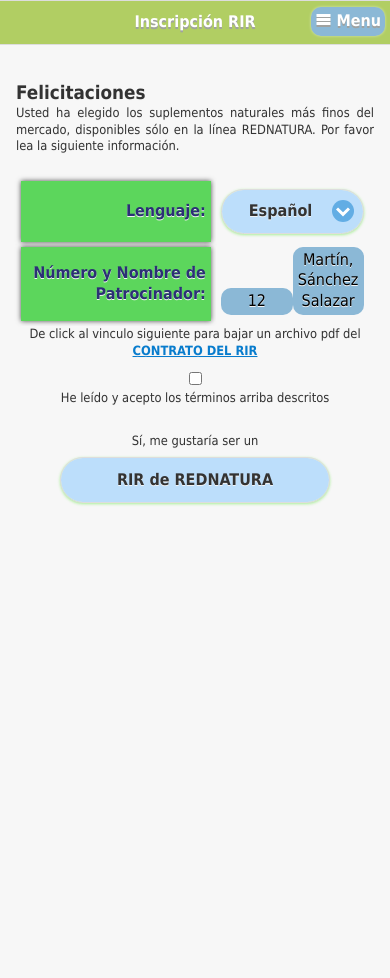
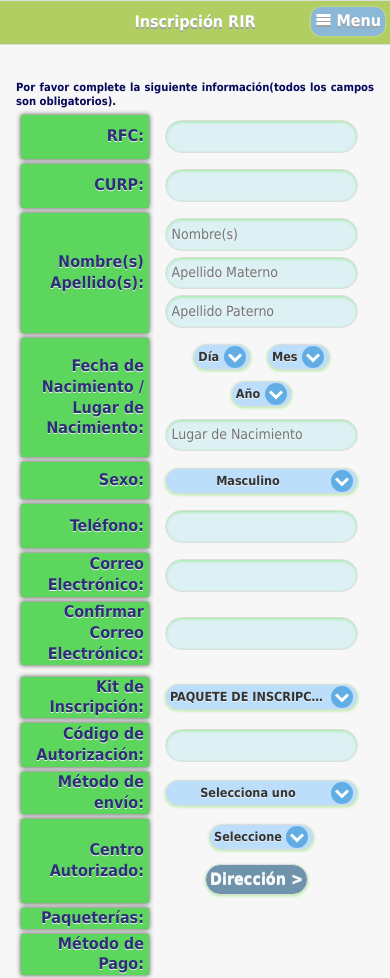
Before and after one commit to juanescru/VBC, a plain HTML site: page www/suscriptores2.html in a window 390 px wide. Shown: the top 978 px of the page. Before the commit the page ends 844 px from the top, so only its background shows below. Drawn offline with Linux system fonts and the light colour scheme; some packages are replaced by stand-ins of ours.

Commit message:
Inscripciones 2

```diff
--- a/www/css/styleSuscriptores.css
+++ b/www/css/styleSuscriptores.css
@@ -38,7 +38,6 @@
 
 table td{
 	padding: 0% 1.5%;
-
 	background-color: #f7f7f7;
 }
 
@@ -54,16 +53,24 @@
 }
 
 label{
+	margin-right: 1px !important;
 	display: inline-block !important;
 	background-color: #8BB8D6;
 	color: #000000;
-	padding: 2%;
+	padding: .5%;
 	width: 50%;
+	border: 1px solid #6F93AB;
 	border-radius: 10px;
 }
 
 div#bienvenida{
 	text-align: justify;
+}
+
+div#bienvenida p{
+	color: #07075B;
+	font-size: .7em;
+	font-weight: bold;
 }
 
 div#contrato{
@@ -76,6 +83,14 @@
 div#siguiente{
 	margin: auto;
 	max-width: 80%;
+}
+
+.ui-btn{
+	padding: 4px !important;
+}
+
+.ui-btn-icon-right{
+	padding-right: 2.5em !important;
 }
 
 @media (min-width: 640px) {
--- a/www/suscriptores2.html
+++ b/www/suscriptores2.html
@@ -35,40 +35,111 @@
         <div data-role="content" id="contenedor">
 
             <div id="bienvenida">
-                <h3>Felicitaciones</h3>
-                <p>Usted ha elegido los suplementos naturales más finos del mercado, disponibles sólo en la línea REDNATURA. Por favor lea la siguiente información.</p>
+                <p>Por favor complete la siguiente información(todos los campos son obligatorios).</p>
             </div>
 
             <div id="clear">
 
-                <form action="#" id="inscripcion1" name="inscripcion1">
+                <form action="#" id="inscripcion" name="inscripcion">
                     <table>
                          <tbody>
                            <tr>
-                             <th>Lenguaje:</th>
-                             <td><select name="tipo" id="tipo"><option value="1">Español</option></td>
+                             <th>RFC:</th>
+                             <td><input data-mini="true" type="text" name="txtRFC" id="txtRFC"></td>
                            </tr>
                            <tr>
-                             <th>Número y Nombre de Patrocinador:</th>
-                             <td><label>12</label><label>Martín, Sánchez Salazar</label></td>
+                             <th>CURP:</th>
+                             <td><input data-mini="true" type="text" name="txtCURP" id="txtCURP"></td>
                            </tr>
                             <tr>
-                                <td colspan="2"><p>De click al vinculo siguiente para bajar un archivo pdf del <a href="#dialogo" data-rel="dialog">CONTRATO DEL RIR</a></p></td>
+                                <th>Nombre(s) Apellido(s):</th>
+                                <td>
+                                    <input data-mini="true" type="text" name="txtNombre" id="txtNombre" placeholder="Nombre(s)">
+                                    <input data-mini="true" type="text" name="txtApePat" id="txtApePat" placeholder="Apellido Materno">
+                                    <input data-mini="true" type="text" name="txtApeMat" id="txtApeMat" placeholder="Apellido Paterno">
+                                </td>
                             </tr>
                             <tr>
-                                <td colspan="2"></td>
+                                <th>Fecha de Nacimiento / Lugar de Nacimiento:</th>
+                                <td>
+                                    <select data-mini="true" data-inline="true" name="dia" id="dia">
+                                        <option>Día</option>
+                                    </select>
+                                    <select data-mini="true" data-inline="true" name="mes" id="mes">
+                                        <option>Mes</option>
+                                    </select>
+                                    <select data-mini="true" data-inline="true" name="año" id="año">
+                                        <option>Año</option>
+                                    </select>
+                                    <input data-mini="true" type="text" name="txtLugarNacimiento" id="txtLugarNacimiento" placeholder="Lugar de Nacimiento">
+                                </td>
                             </tr>
                             <tr>
-                                <td colspan="2"><input data-role="none" type="checkbox" name="cbAcepto" id="cbAcepto" value="cbAcepto"><p>He leído y acepto los términos arriba descritos</p><br></td><br>
+                                <th>Sexo:</th>
+                                <td>
+                                    <select data-mini="true" name="sexo" id="sexo">
+                                        <option value="1">Masculino</option>
+                                        <option value="2">Femenino</option>
+                                    </select>
+                                </td>
                             </tr>
                            <tr>
-                             <td colspan="2">
-                                 <p>Sí, me gustaría ser un</p>
-                                 <div id="siguiente">
-                                    <input type="button" onclick="validarCB();" name="btnContinuar" id="btnContinuar" value="RIR de REDNATURA">
-                                 </div>
-                             </td>
+                                <th>Teléfono:</th>
+                                <td><input data-mini="true" type="number" name="txtTelefono" id="txtTelefono"></td>
                            </tr>
+                           <tr>
+                                <th>Correo Electrónico:</th>
+                                <td><input data-mini="true" type="email" name="txtEmail" id="txtEmail"></td>
+                            </tr>
+                            <tr>
+                                <th>Confirmar Correo Electrónico:</th>
+                                <td><input data-mini="true" type="email" name="txtConfirmEmail" id="txtConfirmEmail"></td>
+                            </tr>
+                            <tr style="background-color:#ffffff">
+                                <td colspan="3" style="height:2px;"></td>
+                            </tr>
+                            <tr>
+                                <th>Kit de Inscripción:</th>
+                                <td>
+                                    <select style="font-size:8px !important" data-mini="true" name="kit" id="kit">
+                                        <option value="1">PAQUETE DE INSCRIPCIÓN</option>
+                                        <option value="2">PAQUETE DE INSCRIPCIÓN SERIALIZABLE</option>
+                                        <option value="3">PAQ. INVERSIÓN 1 - INVERSIÓN LIGERA</option>
+                                        <option value="4">PAQ. EMPRESARIAL 1 - INVERSIÓN LIGERA SERIALIZABLE</option>
+                                    </select>
+                                </td>
+                            </tr>
+                            <tr>
+                                <th>Código de Autorización:</th>
+                                <td><input data-mini="true" type="number" name="txtCodigo" id="txtCodigo"></td>
+                            </tr>
+                            <tr>
+                                <th>Método de envío:</th>
+                                <td>
+                                    <select data-mini="true" name="metodoEnvio" id="metodoEnvio">
+                                        <option>Selecciona uno</option>
+                                        <option value="1">Ocurre</option>
+                                        <option value="2">Mensajería</option>
+                                    </select>
+                                </td>
+                            </tr>
+                            <tr>
+                                <th>Centro Autorizado:</th>
+                                <td>
+                                    <select data-inline="true" data-mini="true" name="centroAutorizado" id="centroAutorizado">
+                                        <option>Seleccione</option>
+                                    </select>
+                                    <a style="background:#6F93AB !important; color: rgba(255,255,255,.8)" data-role="button" data-inline="true" href="#direccion" data-rel="dialog">Dirección ></a>
+                                </td>
+                            </tr>
+                            <tr>
+                                <th>Paqueterías:</th>
+                                <td></td>
+                            </tr>
+                            <tr>
+                                <th>Método de Pago:</th>
+                                <td></td>
+                            </tr>
                          </tbody>
                    </table>
                 </form>
```
Also changed, not shown: www/suscriptores.html (+6 -2 lines).
